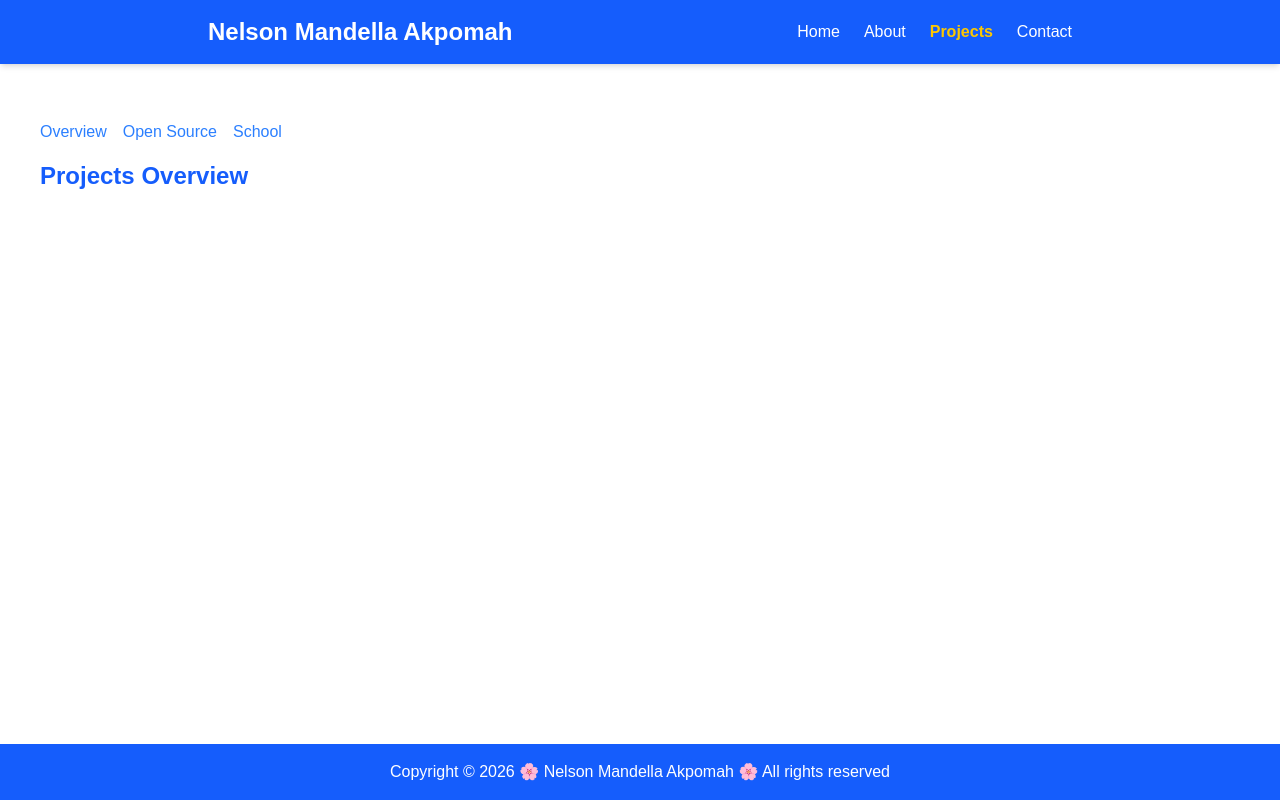
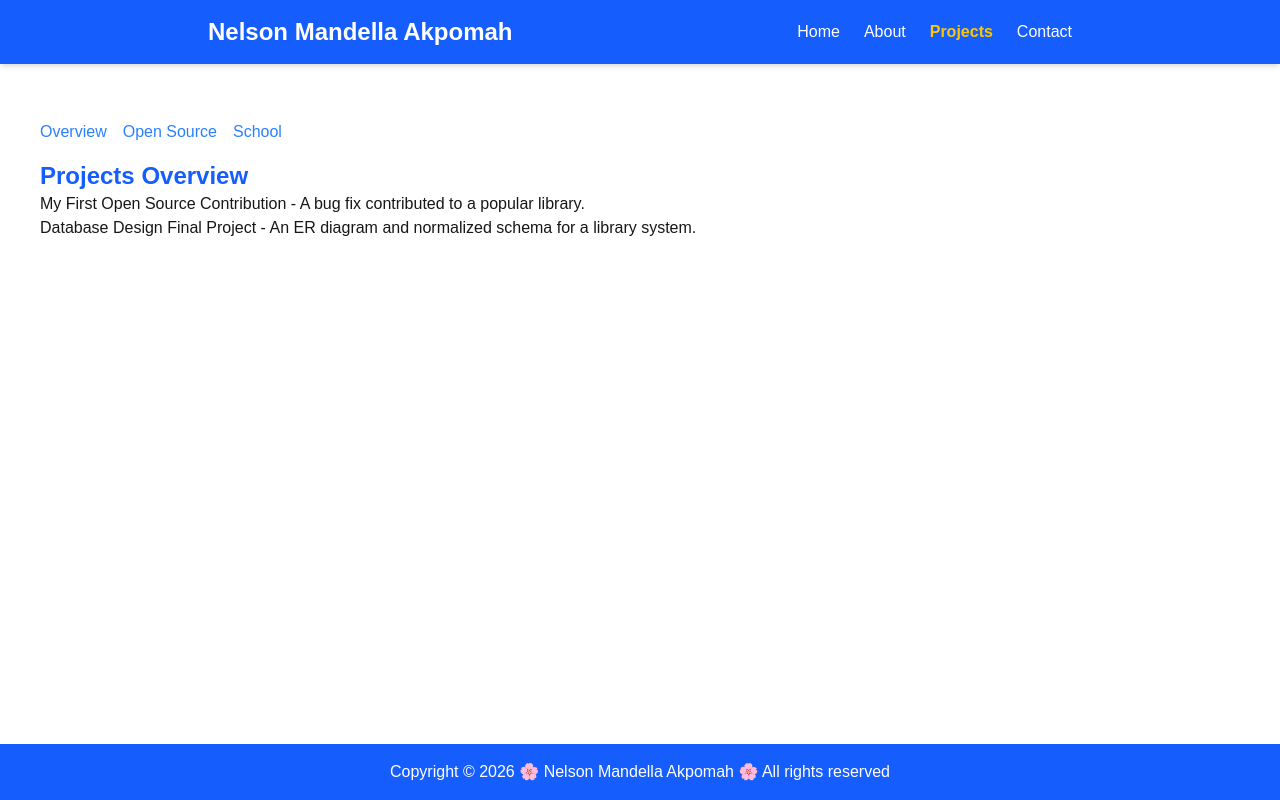
Before and after one commit to mandellasly1/wdd430-portfolio, a Next.js app: page /projects in a window 1280 px wide. Built offline with nearby package versions, Linux system fonts and the light colour scheme.

Commit message:
Fetching Data

```diff
--- /dev/null
+++ b/app/api/projects/[id]/route.ts
@@ -0,0 +1,26 @@
+import { NextResponse } from 'next/server';
+import { getProjectById } from '../../../lib/projects-db';
+
+export async function GET(
+  _request: Request,
+  { params }: { params: { id: string } }
+) {
+  const id = Number(params.id);
+
+
+
+  if (Number.isNaN(id)) {
+    return NextResponse.json({ error: 'Invalid id' }, { status: 400 });
+  }
+
+  const project = getProjectById(id);
+
+
+  if (!project) {
+    return NextResponse.json({ error: 'Not found' }, { status: 404 });
+  }
+
+  return NextResponse.json(project);
+
+
+}
--- /dev/null
+++ b/app/api/projects/route.ts
@@ -0,0 +1,10 @@
+import { NextRequest, NextResponse } from 'next/server';
+import { getProjects } from '../../lib/projects-db';
+
+export async function GET(request: NextRequest) {
+  const { searchParams } = new URL(request.url);
+  const type = searchParams.get('type');
+
+  const data = getProjects(type);
+  return NextResponse.json(data);
+}
--- /dev/null
+++ b/app/lib/projects-db.ts
@@ -0,0 +1,36 @@
+// lib/projects-db.ts
+export interface Project {
+  id: number;
+  title: string;
+  description: string;
+  type: 'opensource' | 'school';
+  technologies: string[];
+  link?: string;
+}
+
+export const projects: Project[] = [
+  {
+    id: 1,
+    title: 'My First Open Source Contribution',
+    description: 'A bug fix contributed to a popular library.',
+    type: 'opensource',
+    technologies: ['TypeScript', 'React'],
+    link: 'https://github.com/example/repo'
+  },
+  {
+    id: 2,
+    title: 'Database Design Final Project',
+    description: 'An ER diagram and normalized schema for a library system.',
+    type: 'school',
+    technologies: ['PostgreSQL', 'SQL']
+  }
+];
+
+export function getProjects(type?: string | null): Project[] {
+  if (type) return projects.filter(p => p.type === type);
+  return projects;
+}
+
+export function getProjectById(id: number): Project | null {
+  return projects.find(p => p.id === id) ?? null;
+}
--- a/app/projects/opensource/page.tsx
+++ b/app/projects/opensource/page.tsx
@@ -1,5 +1,15 @@
-export default function OpenSourceProjects() {
+export default async function OpenSourceProjects() {
+  const res = await fetch('http://localhost:3000/api/projects?type=opensource');
+  const projects = await res.json();
+
   return (
-    <h1 className="text-2xl font-bold text-blue-600">Open Source Projects</h1>
+    <div>
+      <h1 className="text-2xl font-bold text-blue-600">Open Source Projects</h1>
+      <ul>
+        {projects.map((p: any) => (
+          <li key={p.id}>{p.title} - {p.description}</li>
+        ))}
+      </ul>
+    </div>
   );
 }
--- a/app/projects/page.tsx
+++ b/app/projects/page.tsx
@@ -1,6 +1,15 @@
-export default function ProjectsPage() {
+export default async function ProjectsPage() {
+  const res = await fetch('http://localhost:3000/api/projects');
+  const projects = await res.json();
+
   return (
-    <h1 className="text-2xl font-bold text-blue-600">Projects Overview</h1>
-
+    <div>
+      <h1 className="text-2xl font-bold text-blue-600">Projects Overview</h1>
+      <ul>
+        {projects.map((p: any) => (
+          <li key={p.id}>{p.title} - {p.description}</li>
+        ))}
+      </ul>
+    </div>
   );
 }
--- a/app/projects/school/page.tsx
+++ b/app/projects/school/page.tsx
@@ -1,5 +1,15 @@
-export default function SchoolProjects() {
+export default async function SchoolProjects() {
+  const res = await fetch('http://localhost:3000/api/projects?type=school');
+  const projects = await res.json();
+
   return (
-    <h1 className="text-2xl font-bold text-blue-600">School Projects</h1>
+    <div>
+      <h1 className="text-2xl font-bold text-blue-600">School Projects</h1>
+      <ul>
+        {projects.map((p: any) => (
+          <li key={p.id}>{p.title} - {p.description}</li>
+        ))}
+      </ul>
+    </div>
   );
 }
```
